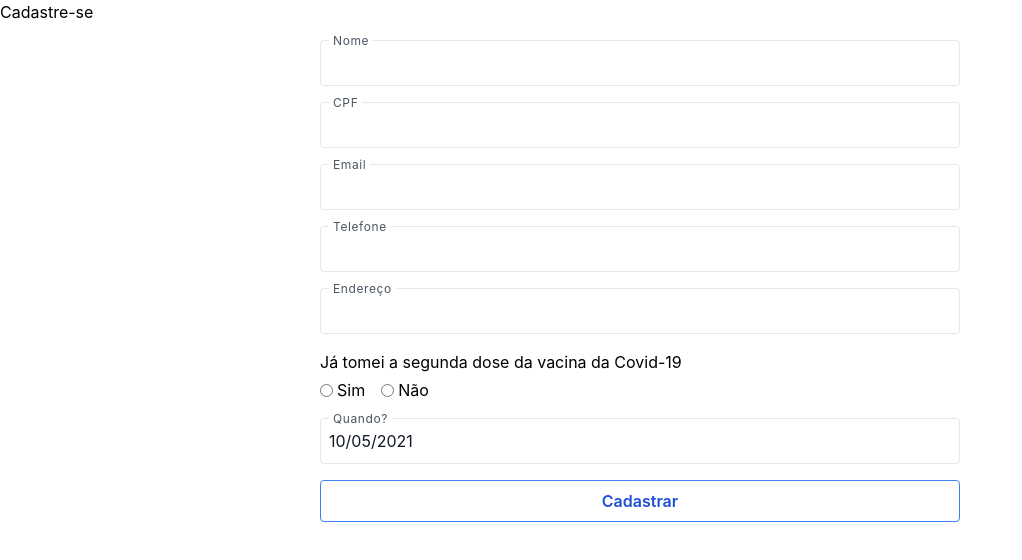
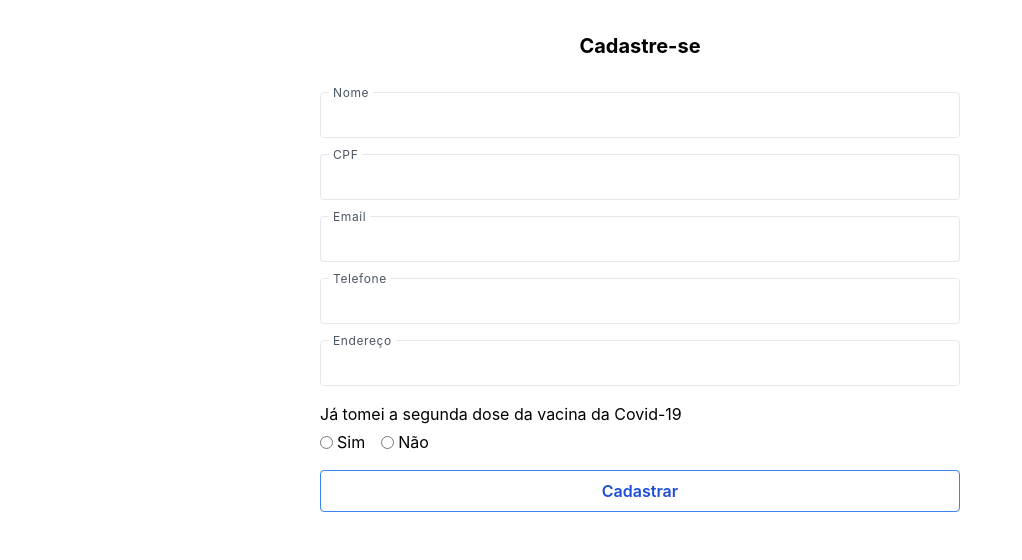
Before and after one commit to CEIP-USP/frontend, a React (Create React App) app: page / in a window 1280 px wide. Shown: the top 560 px of the page, without its empty margins (0-1022 px from the left). Built offline with nearby package versions, Linux system fonts and the light colour scheme.

Commit message:
add hasSecondShot logic to forms component
Signed-off-by: Thiago Guerrero <tgbalera@hotmail.com>
Co-authored-by: João Daniel jotaf.daniel@gmail.com
Co-authored-by: Erick Rodrigues erick.rodrigues.santana14@gmail.com
Co-authored-by: Vinicius Frota viniciuspxfrota@gmail.com

```diff
--- a/src/components/PreRegistrationForm.tsx
+++ b/src/components/PreRegistrationForm.tsx
@@ -9,13 +9,15 @@ function PreRegistrationForm(): JSX.Element {
     email: '',
     phone: '',
     address: '',
+    hasSecondShot: '',
     dayOfSecondShot: new Date(),
     cpf: '',
   });
 
   function handleSubmit(event: FormEvent) {
     event.preventDefault();
-    const { name, email, phone, address, dayOfSecondShot, cpf } = formData;
+    const { name, email, phone, address, hasSecondShot, dayOfSecondShot, cpf } =
+      formData;
 
     const formHandler = new FormHandler(
       name,
@@ -29,7 +31,7 @@ function PreRegistrationForm(): JSX.Element {
 
   return (
     <>
-      <h1>Cadastre-se</h1>
+      <h1 className="my-8 text-xl font-bold text-center">Cadastre-se</h1>
       <form
         onSubmit={handleSubmit}
         className="flex flex-col space-y-4 my-4 mx-3 lg:w-1/2 lg:mx-auto"
@@ -130,6 +132,9 @@ function PreRegistrationForm(): JSX.Element {
                 name="second_shot"
                 type="radio"
                 value="sim"
+                onChange={(e) =>
+                  setFormData({ ...formData, hasSecondShot: e.target.value })
+                }
               />
               <span>Sim</span>
             </label>
@@ -139,12 +144,16 @@ function PreRegistrationForm(): JSX.Element {
                 name="second_shot"
                 type="radio"
                 value="nao"
+                onChange={(e) =>
+                  setFormData({ ...formData, hasSecondShot: e.target.value })
+                }
               />
               <span>Não</span>
             </label>
           </div>
         </div>
 
+        {formData.hasSecondShot === 'sim' && (
           <div className="border focus-within:border-blue-500 focus-within:text-blue-500 transition-all duration-500 rounded p-1">
             <div className="-mt-3 absolute tracking-wider px-1 text-xs">
               <label
@@ -164,6 +173,7 @@ function PreRegistrationForm(): JSX.Element {
               }
             />
           </div>
+        )}
 
         <button
           type="submit"
```
Lines whose indentation alone changed are shown as unchanged.
